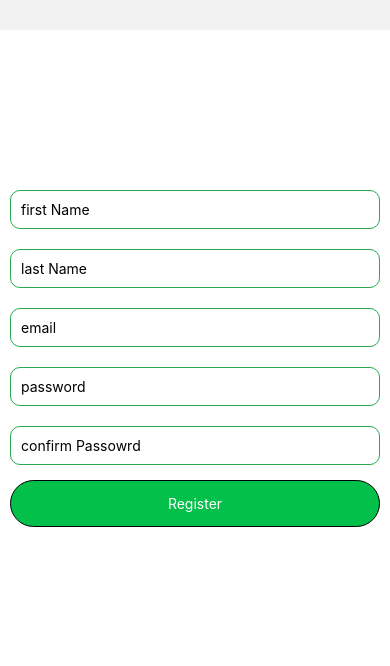
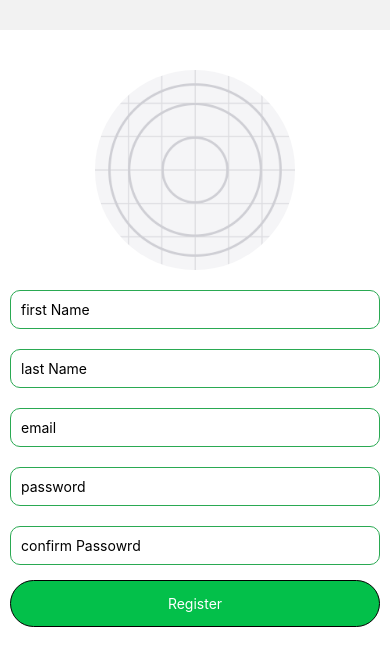
Before and after one commit to usamaishaq92/servicer, a React Native app: screen /Register in a window 390 px wide. Shown: the top 666 px of the page. Built offline with nearby package versions, Linux system fonts and the light colour scheme.

Commit message:
Basic Camera component for Profile Pic

```diff
--- a/package.json
+++ b/package.json
@@ -12,6 +12,7 @@
     "@react-navigation/native": "^6.1.6",
     "@react-navigation/native-stack": "^6.9.12",
     "expo": "~48.0.6",
+    "expo-camera": "^13.2.1",
     "expo-status-bar": "~1.4.4",
     "firebase": "^9.17.2",
     "react": "18.2.0",
--- /dev/null
+++ b/src/components/CustomCamera.jsx
@@ -0,0 +1,79 @@
+import React, { useState, useRef } from "react";
+import { StyleSheet, View, TouchableOpacity } from "react-native";
+import { Camera, CameraType } from "expo-camera";
+
+/// a full screen camera operna
+// takes picture and gives its parent screen the picture data
+// closes it self
+
+function CustomCamera({}) {
+  const cameraRef = useRef();
+  const [type, setType] = useState(CameraType.back);
+  const [permission, requestPermission] = Camera.useCameraPermissions();
+  requestPermission();
+
+  const onTakePicturePress = () => {
+    // check if camera is working not fine then just dont do anything
+    if (cameraRef.current === undefined) {
+      return;
+    }
+
+    cameraRef.current
+      .takePictureAsync()
+      .then((response) => {
+        console.log(response);
+        // check if the path of picture exists then take it to the state
+        if (response.uri !== undefined) {
+          // setProfilePicUri(response.uri);
+        }
+      })
+      .catch((error) => {
+        alert(error.message);
+      });
+  };
+
+  return (
+    <View style={styles.con}>
+      <Camera ref={cameraRef} style={styles.camera} type={type}>
+        <View style={styles.cameraButtonView}>
+          <TouchableOpacity onPress={onTakePicturePress}>
+            <View style={styles.cameraButton} />
+          </TouchableOpacity>
+        </View>
+      </Camera>
+    </View>
+  );
+}
+
+const styles = StyleSheet.create({
+  con: {
+    position: "absolute",
+    width: "100%",
+    height: "100%",
+  },
+  camera: {
+    flex: 1,
+    justifyContent: "flex-end",
+  },
+  cameraButtonView: {
+    width: "100%",
+    height: 200,
+    alignItems: "center",
+    justifyContent: "flex-end",
+  },
+  cameraButton: {
+    width: 60,
+    height: 60,
+    marginBottom: 5,
+    borderRadius: 30,
+    backgroundColor: "white",
+  },
+  profilePicImg: {
+    width: 100,
+    height: 100,
+    margin: 5,
+    borderRadius: 50,
+  },
+});
+
+export { CustomCamera };
--- a/src/screens/register/register.jsx
+++ b/src/screens/register/register.jsx
@@ -1,5 +1,5 @@
 import { useState } from "react";
-import { TextInput, View } from "react-native";
+import { TextInput, View, TouchableOpacity, Image } from "react-native";
 import Spinner from "react-native-loading-spinner-overlay";
 import { createUserWithEmailAndPassword } from "firebase/auth";
 import { auth, db } from "../../services/firebaseConfig";
@@ -7,6 +7,7 @@ import { setDoc, doc, collection } from "firebase/firestore";
 
 import { Styles } from "./register_styles";
 import { Button } from "../../components/button";
+import { CustomCamera } from "../../components/CustomCamera";
 
 function Register() {
   const [firstName, setFirstName] = useState("");
@@ -15,6 +16,7 @@ function Register() {
   const [password, setPassword] = useState("");
   const [confirmPassword, setConfirmPassword] = useState("");
   const [loading, setLoading] = useState(false);
+  const [isCameraOpen, setIsCameraOpen] = useState(false);
 
   const onSubmit = () => {
     if (firstName === "") {
@@ -76,9 +78,24 @@ function Register() {
       });
   };
 
+  const onPickImagePress = () => {
+    // invert the state of camera opernet
+    setIsCameraOpen(true);
+  };
+
   return (
     <View style={Styles.container}>
       <View style={Styles.formCon}>
+        <TouchableOpacity
+          style={Styles.pickImageCon}
+          onPress={onPickImagePress}
+        >
+          <Image
+            style={Styles.profieImage}
+            source={require("../../../assets/icon.png")}
+          />
+        </TouchableOpacity>
+
         <View style={Styles.form}>
           <TextInput
             onChangeText={setFirstName}
@@ -113,6 +130,8 @@ function Register() {
       <View style={Styles.bottomCon}></View>
 
       <Spinner visible={loading} textContent={"Loading..."} />
+
+      {isCameraOpen === true && <CustomCamera />}
     </View>
   );
 }
--- a/src/screens/register/register_styles.jsx
+++ b/src/screens/register/register_styles.jsx
@@ -21,6 +21,17 @@ const Styles = StyleSheet.create({
     ...genericStyles.inputBase,
     marginVertical: 10,
   },
+  pickImageCon: {
+    width: 200,
+    height: 200,
+    borderRadius: 100,
+    alignSelf: "center",
+  },
+  profieImage: {
+    width: 200,
+    height: 200,
+    borderRadius: 100,
+  },
 });
 
 export { Styles };
```
Also changed, not shown: 1 other file (tests, documents, lock files or other folders).
